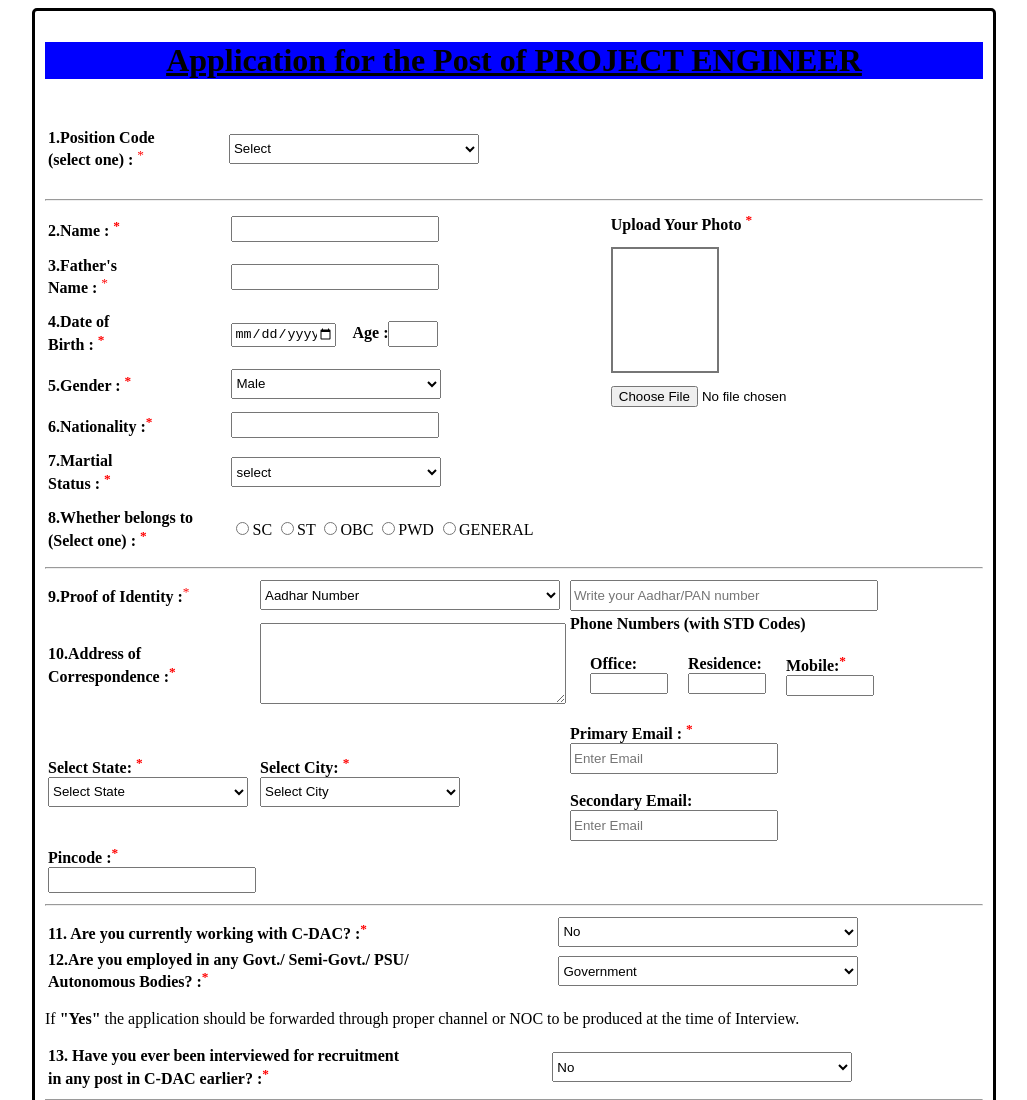
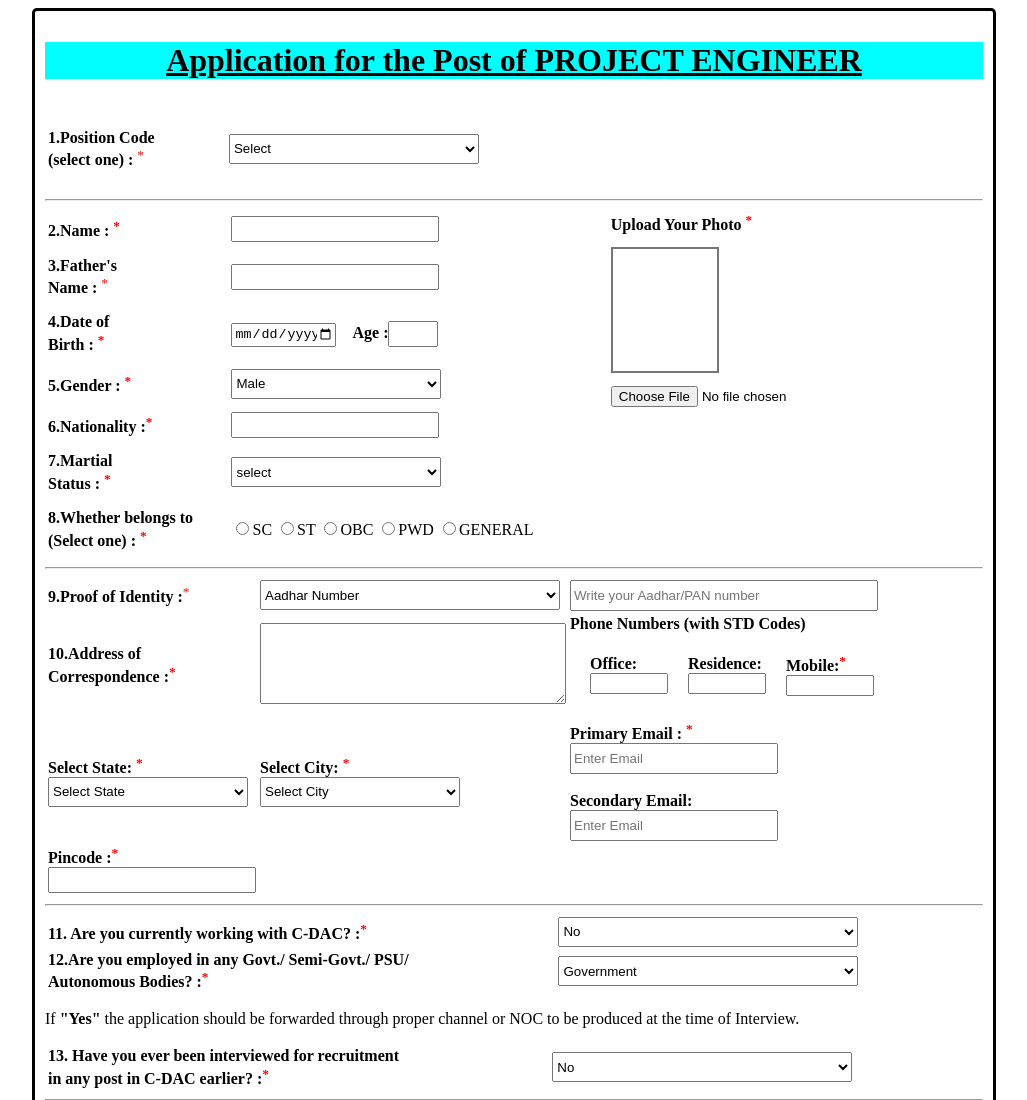
Before and after one commit to Abhishek-Bhandare/Application_Form, a plain HTML site: page index.html in a window 1280 px wide. Shown: the top 1100 px of the page, without its empty margins (126-1153 px from the left). Drawn offline with Linux system fonts and the light colour scheme.

Commit message:
Update index.html

```diff
--- a/index.html
+++ b/index.html
@@ -46,7 +46,7 @@
 <body>
    <form method="POST" enctype="multipart/form-data" autocomplete="off">
     <p>
-    <h1 style="text-align: center; background-color:blue;"><u>Application for the Post of PROJECT ENGINEER</u></h1><br>
+    <h1 style="text-align: center; background-color:cyan;"><u>Application for the Post of PROJECT ENGINEER</u></h1><br>
   <table height="60px" width="60%" style="margin-bottom: 20px;">
     <tr>
       <td><b>1.Position Code <br>(select one) : </b><sup style="color: red;">*</sup></td>
```
